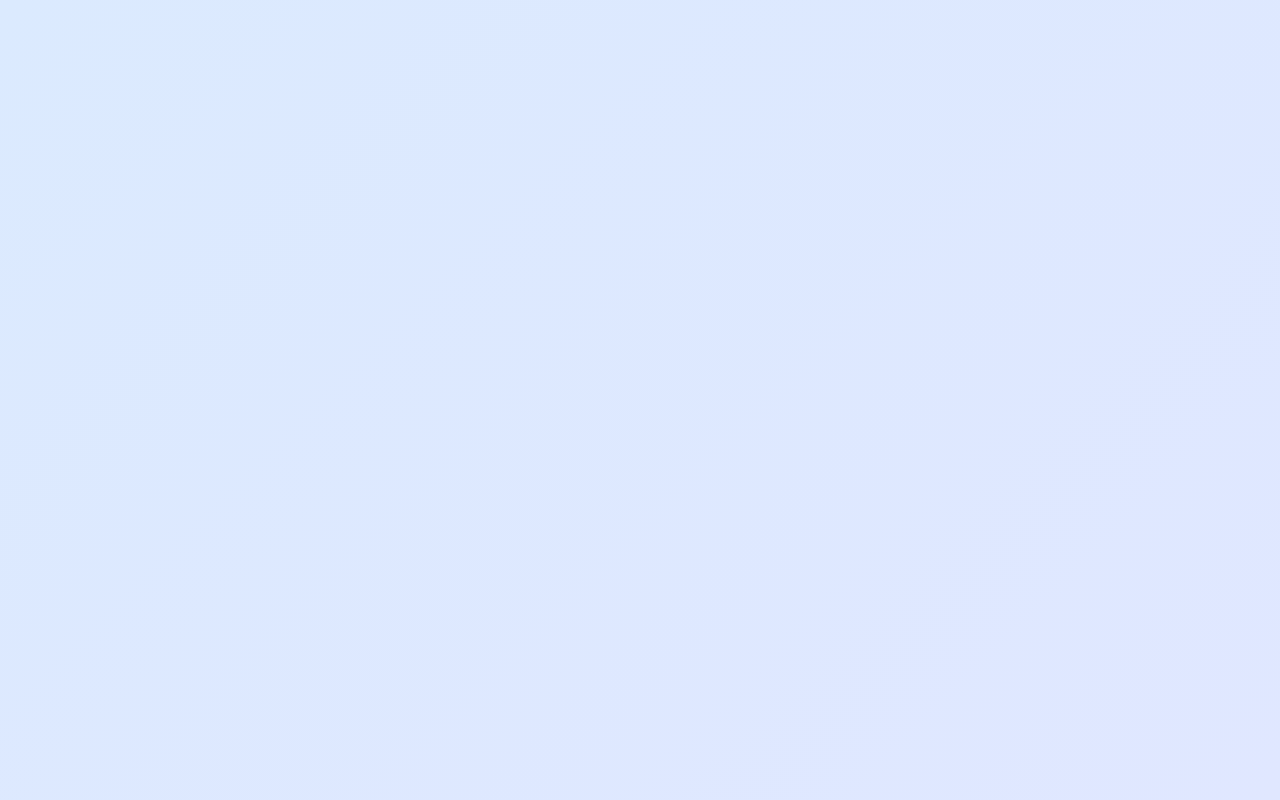
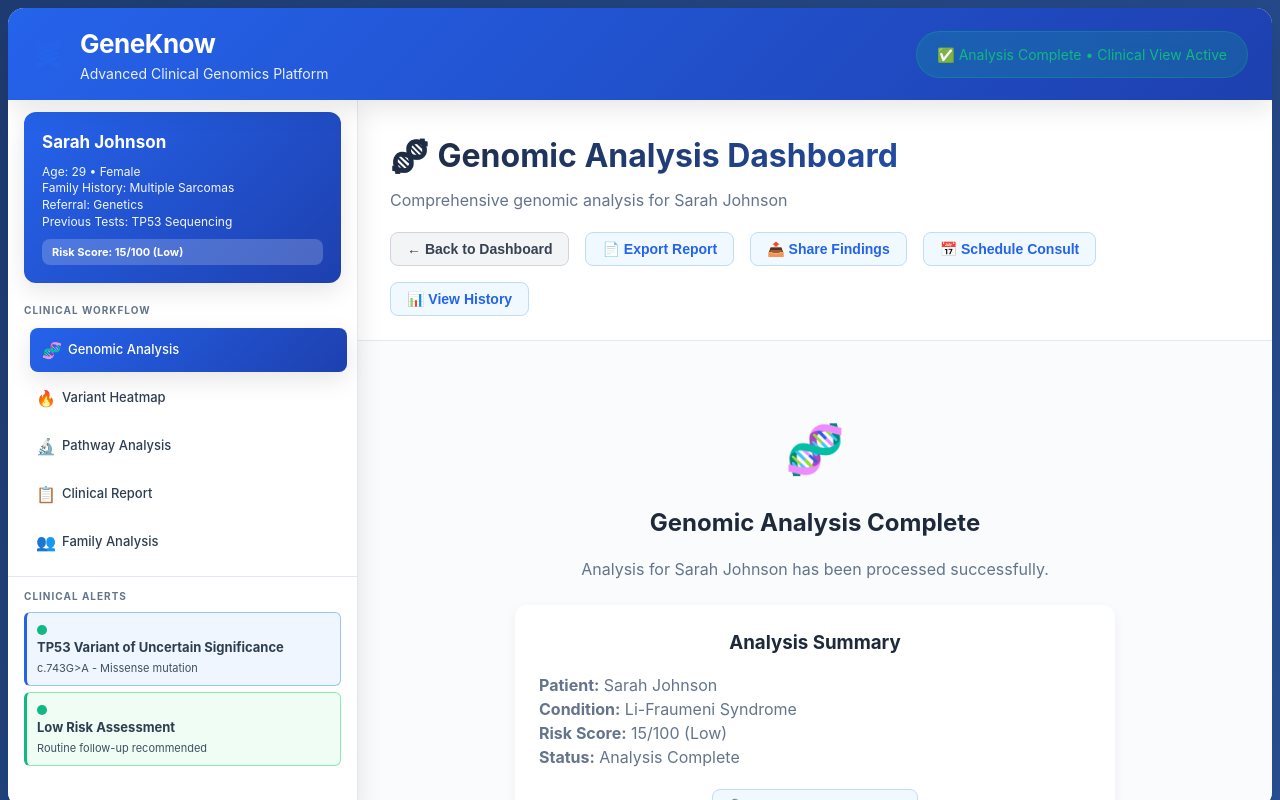
Before and after one commit to astrogirlnim/GeneKnow, a React (Vite) app in the folder desktop/ui/: page /clinical in a window 1280 px wide. Before the commit this address had no page. Built offline with nearby package versions, Linux system fonts and the light colour scheme.

Commit message:
clinical view

```diff
--- a/desktop/ui/src/App.tsx
+++ b/desktop/ui/src/App.tsx
@@ -5,6 +5,7 @@ import PrivacyPage from './pages/PrivacyPage'
 import HowItWorksPage from './pages/HowItWorksPage'
 import UploadPage from './pages/UploadPage'
 import DashboardPage from './pages/DashboardPage'
+import ClinicalViewPage from './pages/ClinicalViewPage'
 
 // --- Main App Component ---
 export default function App() {
@@ -17,6 +18,7 @@ export default function App() {
         <Route path="/how-it-works" element={<HowItWorksPage />} />
         <Route path="/upload" element={<UploadPage />} />
         <Route path="/dashboard" element={<DashboardPage />} />
+        <Route path="/clinical" element={<ClinicalViewPage />} />
       </Routes>
     </Router>
   )
--- a/desktop/ui/src/pages/DeepDive.tsx
+++ b/desktop/ui/src/pages/ClinicalViewPage.tsx
@@ -1,4 +1,5 @@
 import React, { useState } from 'react';
+import { useNavigate, useSearchParams } from 'react-router-dom';
 
 // Type definitions
 interface Alert {
@@ -17,13 +18,79 @@ interface PatientData {
   alerts: Alert[];
 }
 
-interface DeepDiveProps {
-  currentPatient: PatientData;
-  uploadStatus: string;
-}
+// Mock data sets for different risk levels
+const mockDataSets = {
+  high: {
+    name: 'Emma Rodriguez',
+    age: 38,
+    sex: 'Female',
+    condition: 'Hereditary Breast and Ovarian Cancer Syndrome',
+    riskScore: '82/100 (High)',
+    details: 'Age: 38 • Female<br/>Family History: Breast Cancer<br/>Referral: Oncology<br/>Previous Tests: BRCA1/2 Panel',
+    alerts: [
+      {
+        type: 'critical' as const,
+        title: 'BRCA1 Pathogenic Variant',
+        desc: 'c.5266dupC - Frameshift mutation detected'
+      },
+      {
+        type: 'warning' as const,
+        title: 'High Risk Classification',
+        desc: 'Immediate genetic counseling recommended'
+      }
+    ]
+  },
+  medium: {
+    name: 'David Kim',
+    age: 42,
+    sex: 'Male',
+    condition: 'Lynch Syndrome',
+    riskScore: '45/100 (Medium)',
+    details: 'Age: 42 • Male<br/>Family History: Colorectal Cancer<br/>Referral: Oncology<br/>Previous Tests: MSI-H positive',
+    alerts: [
+      {
+        type: 'warning' as const,
+        title: 'MLH1 Pathogenic Variant',
+        desc: 'c.1989-1G>A - Splice site mutation'
+      },
+      {
+        type: 'info' as const,
+        title: 'Screening Recommendations',
+        desc: 'Enhanced colonoscopy surveillance required'
+      }
+    ]
+  },
+  low: {
+    name: 'Sarah Johnson',
+    age: 29,
+    sex: 'Female',
+    condition: 'Li-Fraumeni Syndrome',
+    riskScore: '15/100 (Low)',
+    details: 'Age: 29 • Female<br/>Family History: Multiple Sarcomas<br/>Referral: Genetics<br/>Previous Tests: TP53 Sequencing',
+    alerts: [
+      {
+        type: 'info' as const,
+        title: 'TP53 Variant of Uncertain Significance',
+        desc: 'c.743G>A - Missense mutation'
+      },
+      {
+        type: 'success' as const,
+        title: 'Low Risk Assessment',
+        desc: 'Routine follow-up recommended'
+      }
+    ]
+  }
+};
 
-const DeepDive: React.FC<DeepDiveProps> = ({ currentPatient, uploadStatus }) => {
+const ClinicalViewPage: React.FC = () => {
+  const navigate = useNavigate();
+  const [searchParams] = useSearchParams();
   const [activeTab, setActiveTab] = useState('analysis');
+
+  // Get the risk level from URL parameters, default to 'low' if not specified
+  const riskLevel = searchParams.get('risk') || 'low';
+  const currentPatient = mockDataSets[riskLevel as keyof typeof mockDataSets] || mockDataSets.low;
+  const uploadStatus = 'complete';
 
   const renderTabContent = () => {
     switch (activeTab) {
@@ -158,18 +225,15 @@ const DeepDive: React.FC<DeepDiveProps> = ({ currentPatient, uploadStatus }) =>
           </div>
           <div style={{ display: 'flex', alignItems: 'center', gap: '16px' }}>
             <div style={{
-              background: 'rgba(255, 255, 255, 0.15)',
+              background: 'rgba(16, 185, 129, 0.2)',
               padding: '12px 20px',
               borderRadius: '25px',
               fontSize: '14px',
               backdropFilter: 'blur(15px)',
-              border: '1px solid rgba(255, 255, 255, 0.2)',
-              ...(uploadStatus === 'uploading' && { background: 'rgba(245, 158, 11, 0.2)', borderColor: '#f59e0b', color: '#f59e0b' }),
-              ...(uploadStatus === 'complete' && { background: 'rgba(16, 185, 129, 0.2)', borderColor: '#10b981', color: '#10b981' })
+              border: '1px solid rgba(16, 185, 129, 0.3)',
+              color: '#10b981'
             }}>
-              {uploadStatus === 'ready' && '📁 Ready for genome upload'}
-              {uploadStatus === 'uploading' && '📤 Uploading genome data...'}
-              {uploadStatus === 'complete' && '✅ Upload complete • Processing...'}
+              ✅ Analysis Complete • Clinical View Active
             </div>
           </div>
         </div>
@@ -339,6 +403,21 @@ const DeepDive: React.FC<DeepDiveProps> = ({ currentPatient, uploadStatus }) =>
                 Comprehensive genomic analysis for {currentPatient.name}
               </div>
               <div style={{ display: 'flex', gap: '16px', alignItems: 'center', flexWrap: 'wrap' }}>
+                <button
+                  onClick={() => navigate(`/dashboard?risk=${riskLevel}`)}
+                  style={{
+                    background: '#f3f4f6',
+                    color: '#374151',
+                    border: '1px solid #d1d5db',
+                    padding: '8px 16px',
+                    borderRadius: '8px',
+                    fontSize: '14px',
+                    fontWeight: '600',
+                    cursor: 'pointer'
+                  }}
+                >
+                  ← Back to Dashboard
+                </button>
                 {[
                   '📄 Export Report',
                   '📤 Share Findings',
@@ -381,4 +460,4 @@ const DeepDive: React.FC<DeepDiveProps> = ({ currentPatient, uploadStatus }) =>
   );
 };
 
-export default DeepDive;
+export default ClinicalViewPage;
--- a/desktop/ui/src/pages/DashboardPage.tsx
+++ b/desktop/ui/src/pages/DashboardPage.tsx
@@ -384,9 +384,8 @@ const DashboardPage: React.FC = () => {
   };
 
   const handleClinicalView = () => {
-    // TODO: Implement clinical view navigation
-    console.log('Clinical view clicked');
-    alert('Clinical view will be implemented next!');
+    // Navigate to clinical view with the risk level parameter
+    navigate(`/clinical?risk=${riskLevel}`);
   };
 
   return (
```
